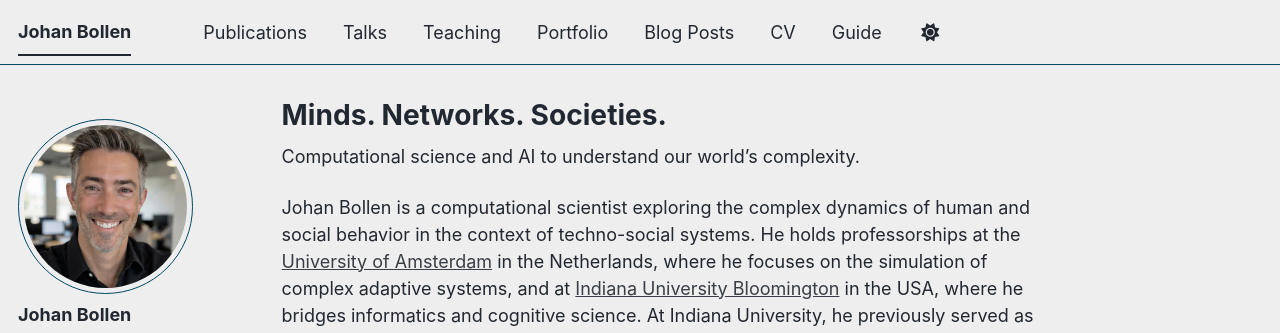
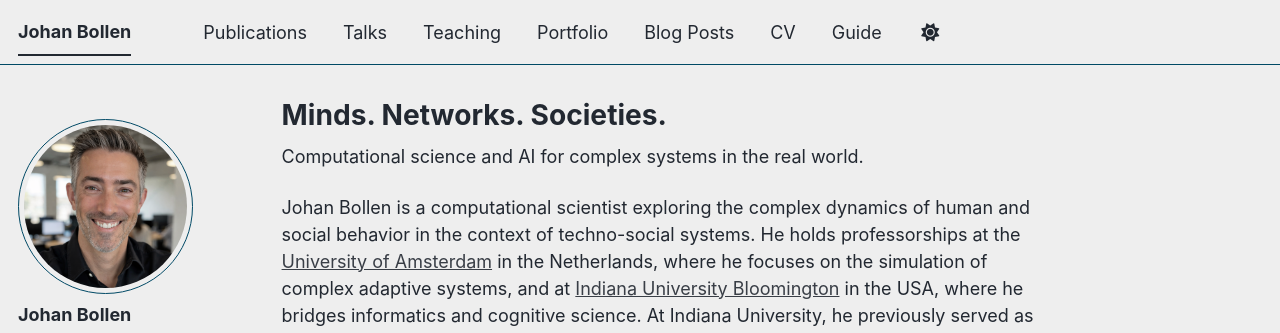
Before and after one commit to jbollen/jbollen.github.io, a Jekyll site: the page built from _pages/about.md, in a window 1280 px wide and 1293 px high. Shown: the top 333 px of the window. Built offline with Jekyll 4.4.1, drawn with Linux system fonts in a browser that asks for light colours; some web fonts are replaced; a script bundle is joined from its source files by our own code; library files that are not in the unit come from our copies.

Commit message:
Update about.md

```diff
--- a/_pages/about.md
+++ b/_pages/about.md
@@ -7,7 +7,7 @@ redirect_from:
   - /about.html
 ---
 
-Computational science and AI to understand our world's complexity.
+Computational science and AI for complex systems in the real world.
 
 Johan Bollen is a computational scientist exploring the complex dynamics of human and social behavior in the context of techno-social systems. He holds professorships at the [University of Amsterdam](https://en.wikipedia.org/wiki/University_of_Amsterdam) in the Netherlands, where he focuses on the simulation of complex adaptive systems, and at [Indiana University Bloomington](https://www.indiana.edu/) in the USA, where he bridges informatics and cognitive science. At Indiana University, he previously served as Chair of the Informatics department of the [Luddy School of Informatics, Computing, and Engineering](https://luddy.iu.edu/index.html), now directs the Center for Social and Biomedical Complexity (CSBC), and leads the SOCIAL Lab. He serves on the board of directors of the [Center for Urban Mental Health](https://www.centreforurbanmentalhealth.com/) at the University of Amsterdam [Institute for Advanced studies](https://ias.uva.nl/). He is a Synergy Program for Analysing Resilience and Critical transitionS (SPARCS) fellow at [Wageningen University and Research](https://www.wur.nl/en.htm).
 
```
